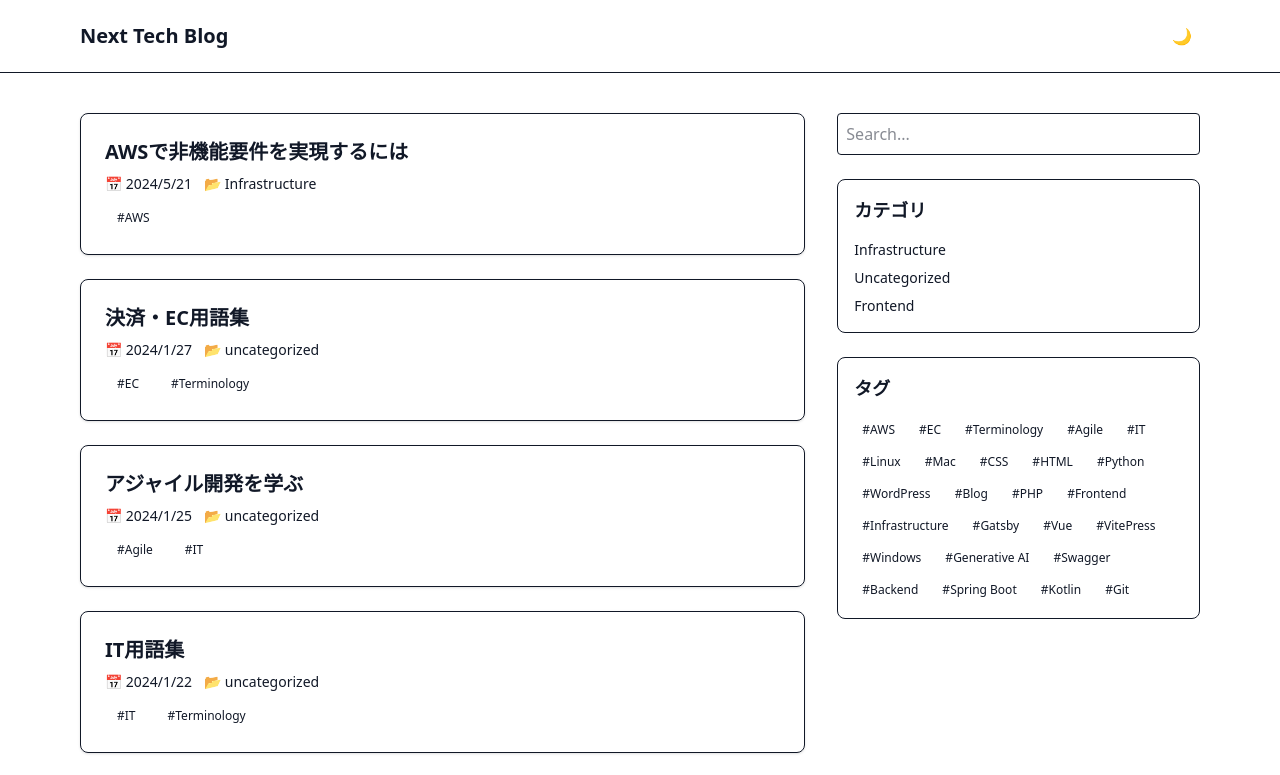
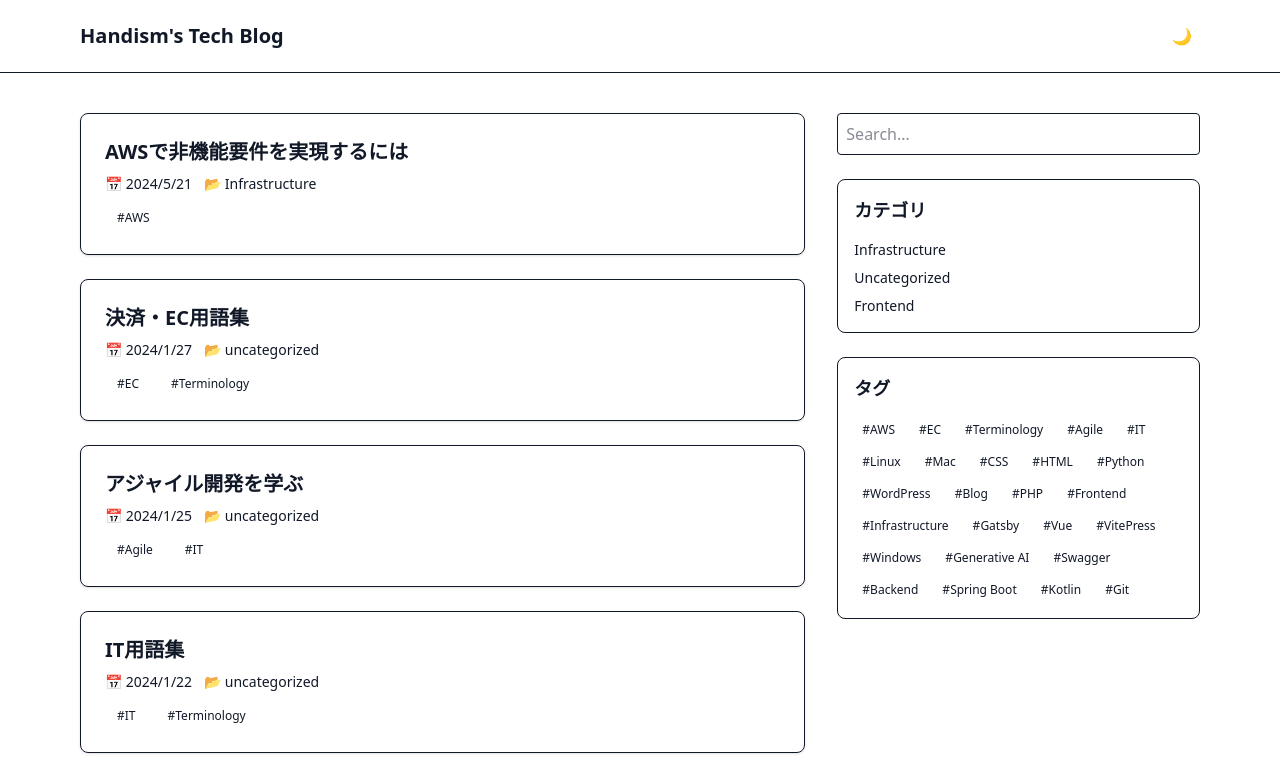
Before and after one commit to handism/handism.github.io, a Next.js app: page / in a window 1280 px wide. Shown: the top 775 px of the page. Built offline with nearby package versions, Linux system fonts and the light colour scheme.

Commit message:
README.mdとコンポーネントのヘッダーおよびフッターを更新し、ブログ名を「Handism's Tech Blog」に統一

```diff
--- a/components/Footer.tsx
+++ b/components/Footer.tsx
@@ -3,7 +3,7 @@ export default function Footer() {
     <footer className="bg-card border-t border-border py-6 mt-16">
       <div className="max-w-6xl mx-auto px-4 sm:px-6 lg:px-8 flex flex-col md:flex-row justify-between items-center text-sm text-text/70">
         <p className="mb-2 md:mb-0">
-          &copy; {new Date().getFullYear()} My Blog. All rights reserved.
+          &copy; {new Date().getFullYear()} Handism&apos;s Tech Blog. All rights reserved.
         </p>
         <div className="flex space-x-4">
           <a
@@ -15,17 +15,14 @@ export default function Footer() {
             Twitter
           </a>
           <a
-            href="https://github.com/yourhandle"
+            href="https://github.com/handism"
             target="_blank"
             rel="noopener noreferrer"
             className="text-text/80 hover:text-text transition"
           >
             GitHub
           </a>
-          <a
-            href="/privacy"
-            className="text-text/80 hover:text-text transition"
-          >
+          <a href="/privacy" className="text-text/80 hover:text-text transition">
             Privacy
           </a>
         </div>
--- a/components/Header.tsx
+++ b/components/Header.tsx
@@ -1,5 +1,5 @@
-import { ThemeToggle } from "@/components/theme-toggle";
-import Link from "next/link";
+import { ThemeToggle } from '@/components/theme-toggle';
+import Link from 'next/link';
 
 export default function Header() {
   return (
@@ -10,11 +10,8 @@ export default function Header() {
       "
     >
       <div className="max-w-6xl mx-auto px-4 py-4 flex items-center justify-between">
-        <Link
-          href="/"
-          className="text-xl font-bold text-text hover:opacity-80"
-        >
-          Next Tech Blog
+        <Link href="/" className="text-xl font-bold text-text hover:opacity-80">
+          Handism&apos;s Tech Blog
         </Link>
         <ThemeToggle />
       </div>
```
Also changed, not shown: 1 other file (tests, documents, lock files or other folders).
